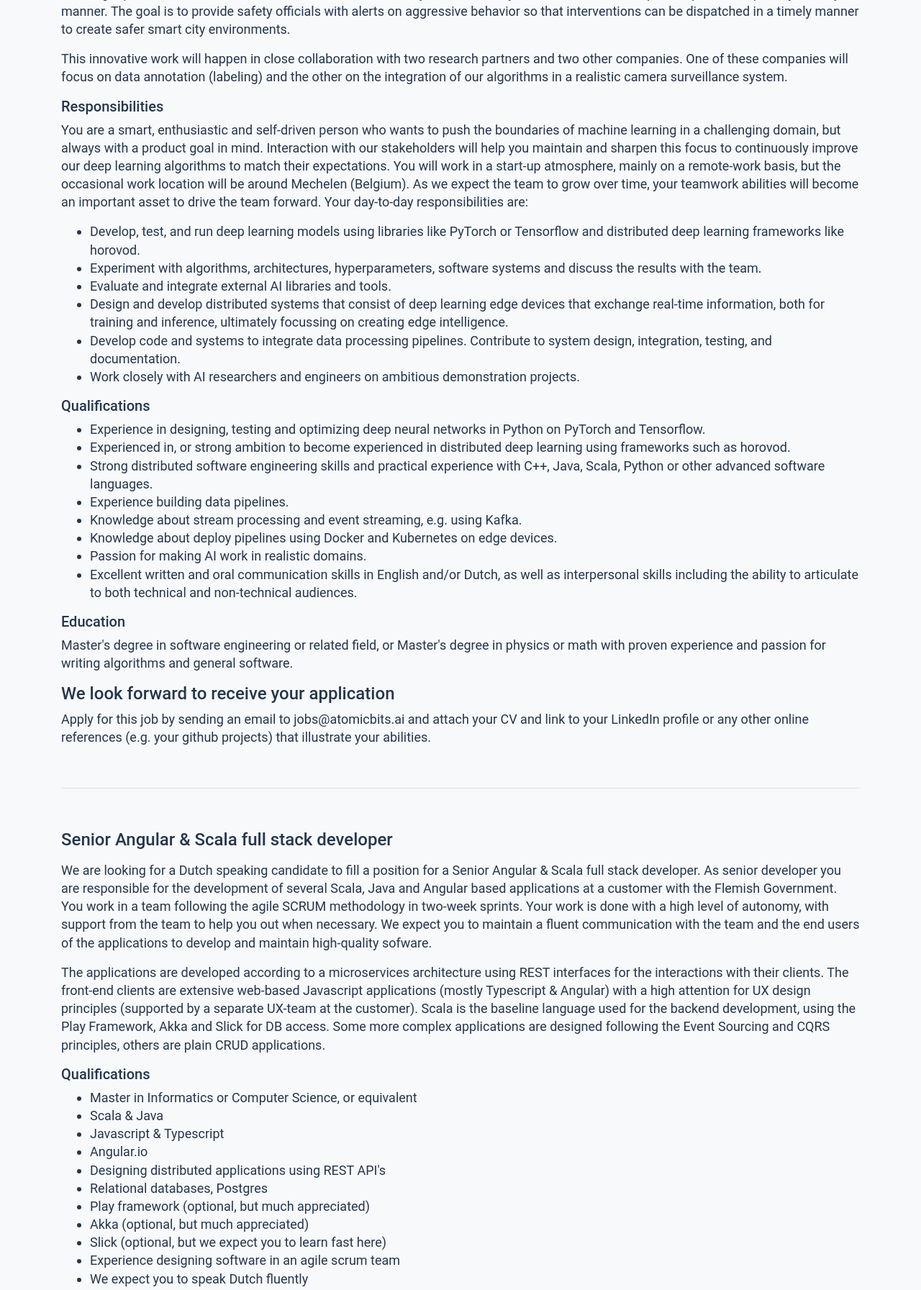
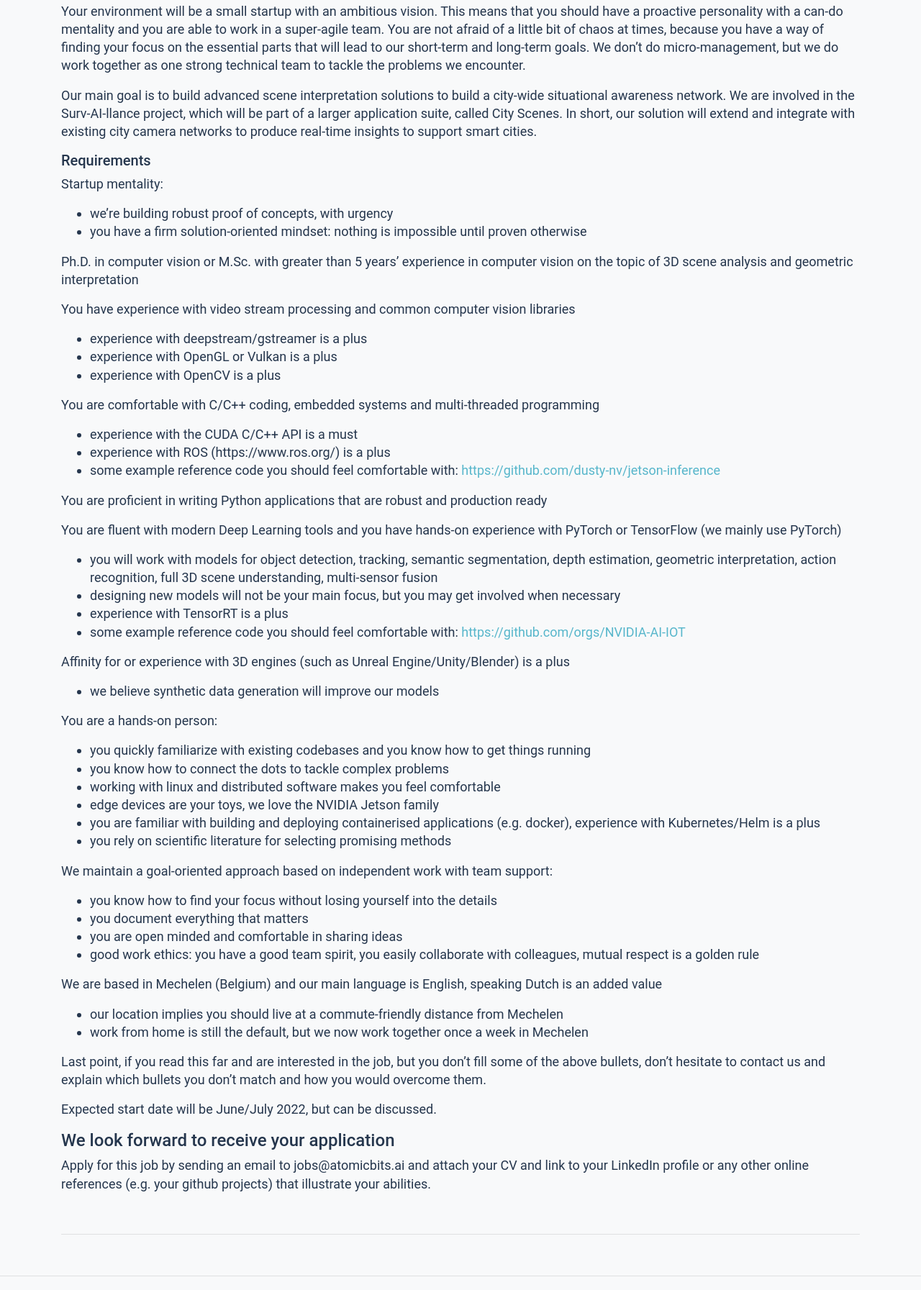
Before and after one commit to atomicbits/atomicbits-website, a plain HTML site: page jobs/index.html in a window 1280 px wide. Shown: the part 324-2117 px from the top of the page at 72% size. Drawn offline with nearby package versions, Linux system fonts and the light colour scheme.

Commit message:
Updated jobs section

```diff
--- a/jobs/index.html
+++ b/jobs/index.html
@@ -106,74 +106,164 @@
 
           <h1>Open Positions</h1>
 
-          <h2>AI Engineer</h2>
+          <h2>Deep Learning Engineer Computer Vision on Edge</h2>
 
           <p>
-            Atomic BITS is looking for a talented AI engineer to work on distributed deep learning networks. These networks will be trained
-            in parallel on large-scale datasets to optimise the training process and to fuse correlated data streams from several nodes.
-            This process of high-level data fusion in distributed deep learning networks will create edge intelligence, a combined
-            interpretation of several real-time data sources.
+            As a versatile computer vision engineer you will design and implement an integrated distributed software solution for multi-camera
+            vision processing on edge devices using Deep Learning methods. You are familiar with methods to transform RGBD data to 3D point
+            cloud representations, camera calibration, perspective projections, 3D modeling/rendering tools and you have proven distributed
+            computing skills using containerised applications for real-time video stream processing.
           </p>
 
           <p>
-            The target product is a distributed camera/radar surveillance system that analyses human behavior in public spaces in a privacy
-            friendly manner. The goal is to provide safety officials with alerts on aggressive behavior so that interventions can be
-            dispatched in a timely manner to create safer smart city environments.
+            Your environment will be a small startup with an ambitious vision. This means that you should have a proactive personality with a
+            can-do mentality and you are able to work in a super-agile team. You are not afraid of a little bit of chaos at times, because you
+            have a way of finding your focus on the essential parts that will lead to our short-term and long-term goals. We don’t do
+            micro-management, but we do work together as one strong technical team to tackle the problems we encounter.
           </p>
 
           <p>
-            This innovative work will happen in close collaboration with two research partners and two other companies. One of these
-            companies will focus on data annotation (labeling) and the other on the integration of our algorithms in a realistic camera
-            surveillance system.
+            Our main goal is to build advanced scene interpretation solutions to build a city-wide situational awareness network. We are involved
+            in the Surv-AI-llance project, which will be part of a larger application suite, called City Scenes. In short, our solution will
+            extend and integrate with existing city camera networks to produce real-time insights to support smart cities.
           </p>
 
-          <h5>Responsibilities</h5>
+          <h5>Requirements</h5>
 
           <p>
-            You are a smart, enthusiastic and self-driven person who wants to push the boundaries of machine learning in a challenging
-            domain, but always with a product goal in mind. Interaction with our stakeholders will help you maintain and sharpen this focus
-            to continuously improve our deep learning algorithms to match their expectations. You will work in a start-up atmosphere, mainly
-            on a remote-work basis, but the occasional work location will be around Mechelen (Belgium). As we expect the team to grow over
-            time, your teamwork abilities will become an important asset to drive the team forward. Your day-to-day responsibilities are:
+            Startup mentality:
           </p>
-
           <ul>
-            <li>Develop, test, and run deep learning models using libraries like PyTorch or Tensorflow and distributed deep learning
-              frameworks like horovod.
+            <li>we’re building robust proof of concepts, with urgency
             </li>
-            <li>Experiment with algorithms, architectures, hyperparameters, software systems and discuss the results with the team.</li>
-            <li>Evaluate and integrate external AI libraries and tools.</li>
-            <li>Design and develop distributed systems that consist of deep learning edge devices that exchange real-time information, both
-              for training and inference, ultimately focussing on creating edge intelligence.
-            </li>
-            <li>Develop code and systems to integrate data processing pipelines. Contribute to system design, integration, testing, and
-              documentation.
-            </li>
-            <li>Work closely with AI researchers and engineers on ambitious demonstration projects.</li>
-          </ul>
-
-          <h5>Qualifications</h5>
-          <ul>
-            <li>Experience in designing, testing and optimizing deep neural networks in Python on PyTorch and Tensorflow.</li>
-            <li>Experienced in, or strong ambition to become experienced in distributed deep learning using frameworks such as horovod.</li>
-            <li>Strong distributed software engineering skills and practical experience with C++, Java, Scala, Python or other advanced
-              software languages.
-            </li>
-            <li>Experience building data pipelines.</li>
-            <li>Knowledge about stream processing and event streaming, e.g. using Kafka.</li>
-            <li>Knowledge about deploy pipelines using Docker and Kubernetes on edge devices.</li>
-            <li>Passion for making AI work in realistic domains.</li>
-            <li>Excellent written and oral communication skills in English and/or Dutch, as well as interpersonal skills including the
-              ability to articulate to both
-              technical and non-technical audiences.
+            <li>you have a firm solution-oriented mindset: nothing is impossible until proven otherwise
             </li>
           </ul>
 
-          <h5>Education</h5>
+          <p>
+            Ph.D. in computer vision or M.Sc. with greater than 5 years’ experience in computer vision on the topic of 3D scene analysis and geometric interpretation
+          </p>
 
           <p>
-            Master's degree in software engineering or related field, or Master's degree in physics or math with proven experience and
-            passion for writing algorithms and general software.
+            You have experience with video stream processing and common computer vision libraries
+          </p>
+          <ul>
+            <li>experience with deepstream/gstreamer is a plus
+            </li>
+            <li>experience with OpenGL or Vulkan is a plus
+            </li>
+            <li>
+              experience with OpenCV is a plus
+            </li>
+          </ul>
+
+          <p>
+            You are comfortable with C/C++ coding, embedded systems and multi-threaded programming
+          </p>
+          <ul>
+            <li>
+              experience with the CUDA C/C++ API is a must
+            </li>
+            <li>
+              experience with ROS (https://www.ros.org/) is a plus
+            </li>
+            <li>
+              some example reference code you should feel comfortable with: <a href="https://github.com/dusty-nv/jetson-inference">https://github.com/dusty-nv/jetson-inference</a>
+            </li>
+          </ul>
+
+          <p>
+            You are proficient in writing Python applications that are robust and production ready
+          </p>
+
+          <p>
+            You are fluent with modern Deep Learning tools and you have hands-on experience with PyTorch or TensorFlow (we mainly use PyTorch)
+          </p>
+          <ul>
+            <li>
+              you will work with models for object detection, tracking, semantic segmentation, depth estimation, geometric interpretation, action recognition, full 3D scene understanding, multi-sensor fusion
+            </li>
+            <li>
+              designing new models will not be your main focus, but you may get involved when necessary
+            </li>
+            <li>
+              experience with TensorRT is a plus
+            </li>
+            <li>
+              some example reference code you should feel comfortable with: <a href="https://github.com/orgs/NVIDIA-AI-IOT">https://github.com/orgs/NVIDIA-AI-IOT</a>
+            </li>
+          </ul>
+
+          <p>
+            Affinity for or experience with 3D engines (such as Unreal Engine/Unity/Blender) is a plus
+          </p>
+          <ul>
+            <li>
+              we believe synthetic data generation will improve our models
+            </li>
+          </ul>
+
+          <p>
+            You are a hands-on person:
+          </p>
+          <ul>
+            <li>
+              you quickly familiarize with existing codebases and you know how to get things running
+            </li>
+            <li>
+              you know how to connect the dots to tackle complex problems
+            </li>
+            <li>
+              working with linux and distributed software makes you feel comfortable
+            </li>
+            <li>
+              edge devices are your toys, we love the NVIDIA Jetson family
+            </li>
+            <li>
+              you are familiar with building and deploying containerised applications (e.g. docker), experience with Kubernetes/Helm is a plus
+            </li>
+            <li>
+              you rely on scientific literature for selecting promising methods
+            </li>
+          </ul>
+
+          <p>
+            We maintain a goal-oriented approach based on independent work with team support:
+          </p>
+          <ul>
+            <li>
+              you know how to find your focus without losing yourself into the details
+            </li>
+            <li>
+              you document everything that matters
+            </li>
+            <li>
+              you are open minded and comfortable in sharing ideas
+            </li>
+            <li>
+              good work ethics: you have a good team spirit, you easily collaborate with colleagues, mutual respect is a golden rule
+            </li>
+          </ul>
+
+          <p>
+            We are based in Mechelen (Belgium) and our main language is English, speaking Dutch is an added value
+          </p>
+            <ul>
+              <li>
+                our location implies you should live at a commute-friendly distance from Mechelen
+              </li>
+              <li>
+                work from home is still the default, but we now work together once a week in Mechelen
+              </li>
+            </ul>
+
+          <p>
+            Last point, if you read this far and are interested in the job, but you don’t fill some of the above bullets, don’t hesitate to
+            contact us and explain which bullets you don’t match and how you would overcome them.
+          </p>
+
+          <p>
+            Expected start date will be June/July 2022, but can be discussed.
           </p>
 
           <h4>We look forward to receive your application</h4>
@@ -189,53 +279,6 @@
           <br>
           <hr>
           <br>
-
-          <h2>Senior Angular & Scala full stack developer</h2>
-
-          <p>
-            We are looking for a Dutch speaking candidate to fill a position for a Senior Angular & Scala full stack developer.
-            As senior developer you are responsible for the development of several Scala, Java and Angular based applications at a
-            customer with the Flemish Government. You work in a team following the agile SCRUM methodology in two-week sprints.
-            Your work is done with a high level of autonomy, with support from the team to help you out when necessary.
-            We expect you to maintain a fluent communication with the team and the end users of the applications to develop and maintain
-            high-quality sofware.
-          </p>
-
-          <p>
-            The applications are developed according to a microservices architecture using REST interfaces for the interactions with
-            their clients. The front-end clients are extensive web-based Javascript applications (mostly Typescript & Angular) with a high
-            attention for UX design principles (supported by a separate UX-team at the customer). Scala is the baseline language used
-            for the backend development, using the Play Framework, Akka and Slick for DB access. Some more complex applications are designed
-            following the Event Sourcing and CQRS principles, others are plain CRUD applications.
-          </p>
-
-
-          <h5>Qualifications</h5>
-
-          <ul>
-            <li>Master in Informatics or Computer Science, or equivalent</li>
-            <li>Scala & Java</li>
-            <li>Javascript & Typescript</li>
-            <li>Angular.io</li>
-            <li>Designing distributed applications using REST API's</li>
-            <li>Relational databases, Postgres</li>
-            <li>Play framework (optional, but much appreciated)</li>
-            <li>Akka (optional, but much appreciated)</li>
-            <li>Slick (optional, but we expect you to learn fast here)</li>
-            <li>Experience designing software in an agile scrum team</li>
-            <li>We expect you to speak Dutch fluently</li>
-          </ul>
-
-
-          <h4>We look forward to receive your application</h4>
-
-          <p>
-            Apply for this job by sending an email to
-            <a class="dark" href="mailto:jobs@atomicbits.ai?subject=Senior Angular & Scala full stack developer - job application">jobs@atomicbits.ai</a>
-            and attach your CV and link to your LinkedIn profile or any other online
-            references (e.g. your github projects) that illustrate your abilities.
-          </p>
-
 
         </div>
       </div>
```
